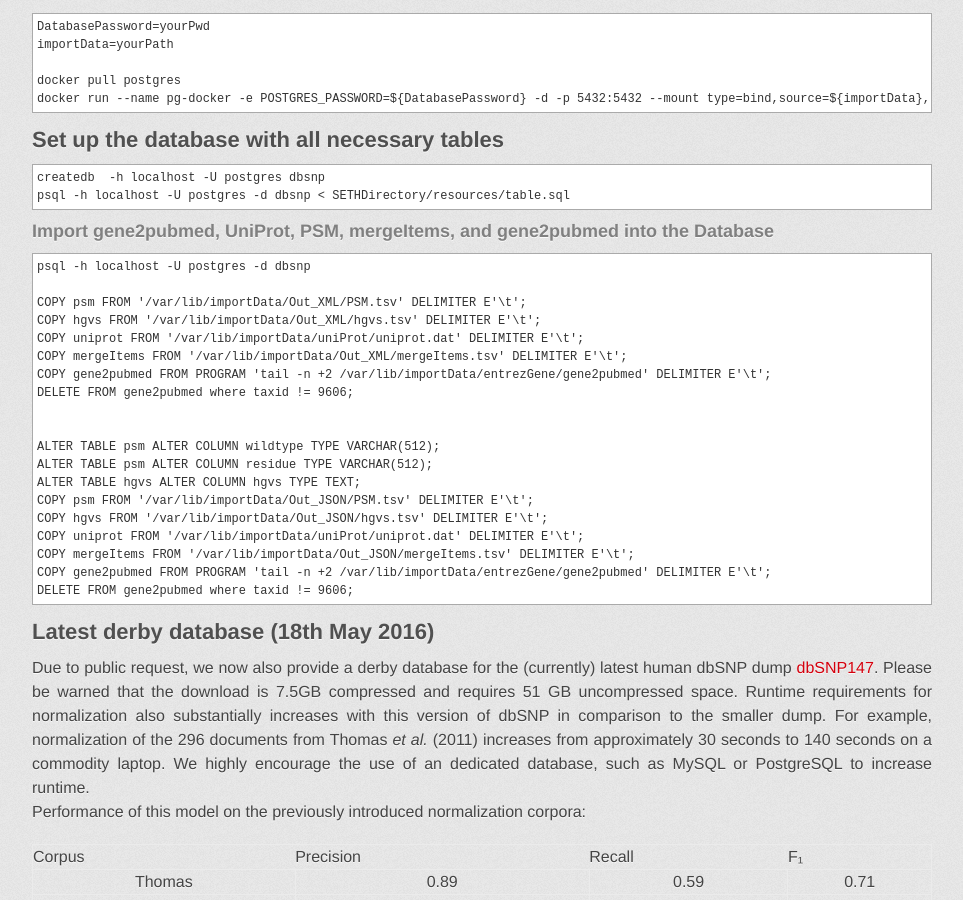
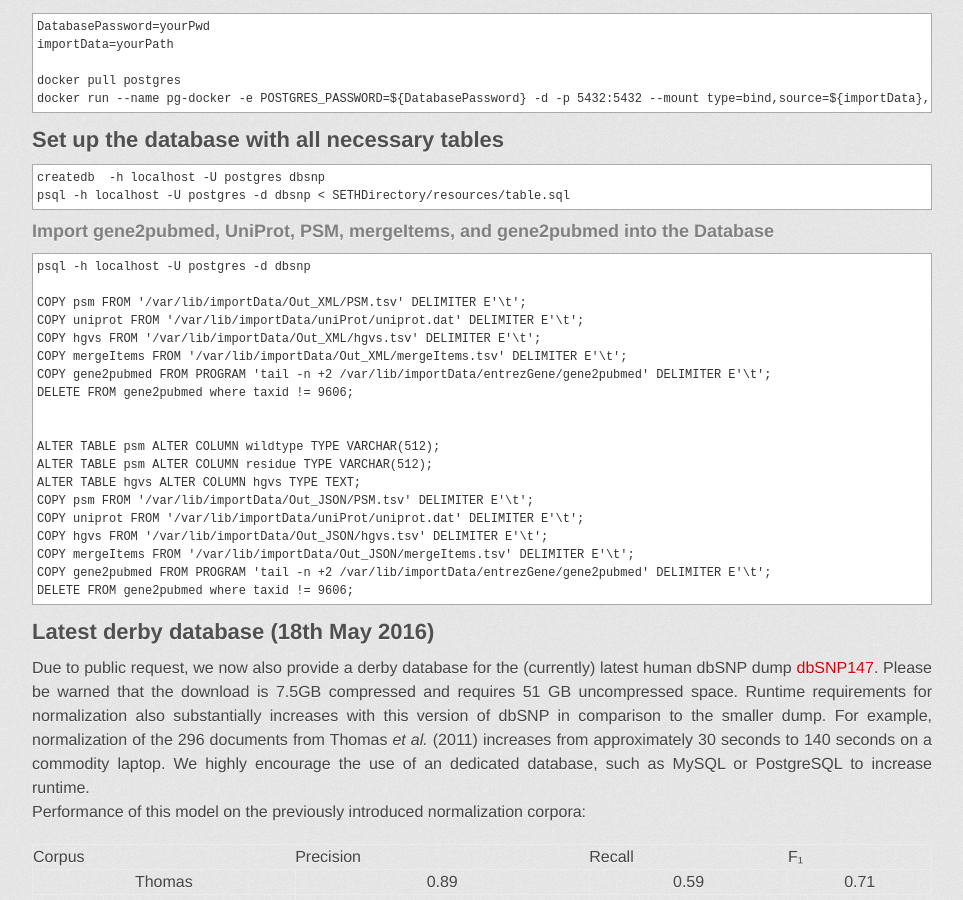
Before and after one commit to rockt/SETH, a Jekyll site: the page built from index.md, in a window 1280 px wide and 900 px high, scrolled down 8380 px. Shown: the whole window, without its empty margins (158-1121 px from the left). Built offline with Jekyll 4.4.1, drawn with Linux system fonts in a browser that asks for light colours; some web fonts are replaced.

Commit message:
tmo commit

```diff
--- a/index.md
+++ b/index.md
@@ -438,8 +438,8 @@ docker run --name pg-docker-new -e POSTGRES_PASSWORD=${DatabasePassword} -d -p 5
     psql -h localhost -U postgres -d dbsnp
 
     COPY psm FROM '/var/lib/importData/Out_XML/PSM.tsv' DELIMITER E'\t';
+    COPY uniprot FROM '/var/lib/importData/uniProt/uniprot.dat' DELIMITER E'\t';
     COPY hgvs FROM '/var/lib/importData/Out_XML/hgvs.tsv' DELIMITER E'\t';
-    COPY uniprot FROM '/var/lib/importData/uniProt/uniprot.dat' DELIMITER E'\t';
     COPY mergeItems FROM '/var/lib/importData/Out_XML/mergeItems.tsv' DELIMITER E'\t';
     COPY gene2pubmed FROM PROGRAM 'tail -n +2 /var/lib/importData/entrezGene/gene2pubmed' DELIMITER E'\t';
     DELETE FROM gene2pubmed where taxid != 9606;
@@ -449,8 +449,8 @@ docker run --name pg-docker-new -e POSTGRES_PASSWORD=${DatabasePassword} -d -p 5
     ALTER TABLE psm ALTER COLUMN residue TYPE VARCHAR(512);
     ALTER TABLE hgvs ALTER COLUMN hgvs TYPE TEXT;
     COPY psm FROM '/var/lib/importData/Out_JSON/PSM.tsv' DELIMITER E'\t';
+    COPY uniprot FROM '/var/lib/importData/uniProt/uniprot.dat' DELIMITER E'\t';
     COPY hgvs FROM '/var/lib/importData/Out_JSON/hgvs.tsv' DELIMITER E'\t';
-    COPY uniprot FROM '/var/lib/importData/uniProt/uniprot.dat' DELIMITER E'\t';
     COPY mergeItems FROM '/var/lib/importData/Out_JSON/mergeItems.tsv' DELIMITER E'\t';
     COPY gene2pubmed FROM PROGRAM 'tail -n +2 /var/lib/importData/entrezGene/gene2pubmed' DELIMITER E'\t';
     DELETE FROM gene2pubmed where taxid != 9606;
```
